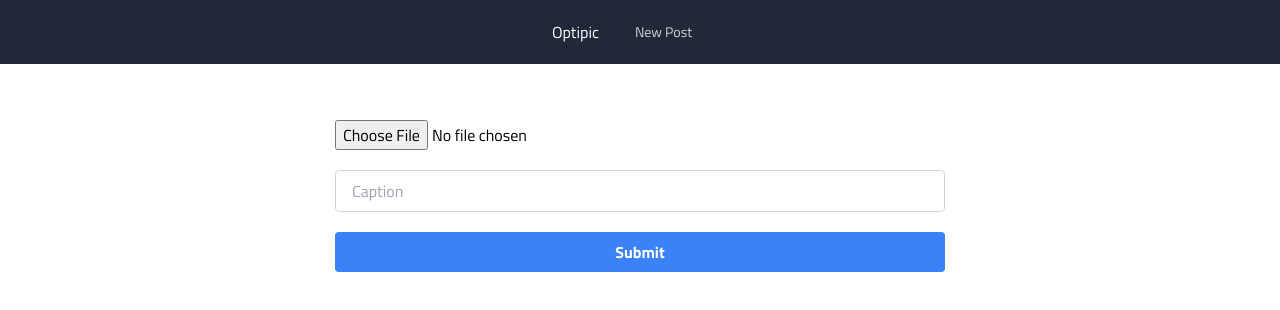
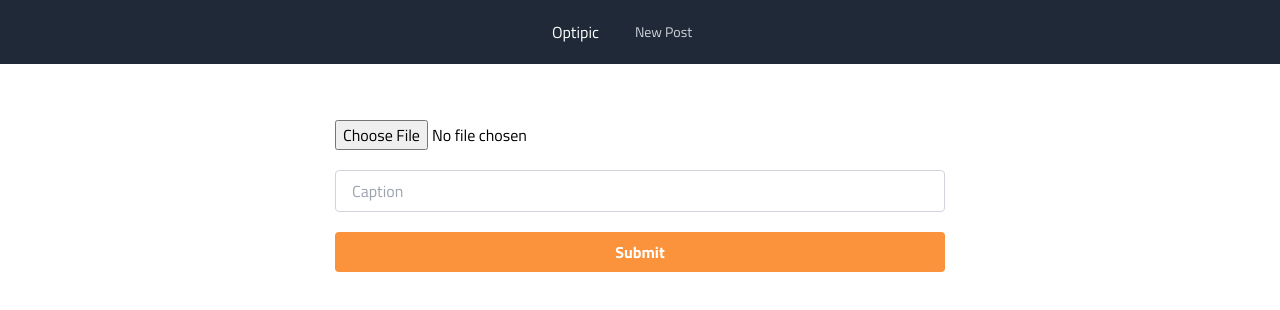
Before and after one commit to KritishShukla/s3image, a React (Vite) app in the folder s3-get-put-and-delete/express-react/react/: page /newPost in a window 1280 px wide. Shown: the top 310 px of the page. Built offline with nearby package versions, Linux system fonts and the light colour scheme.

Commit message:
submit button changed

```diff
--- a/s3-get-put-and-delete/express-react/react/src/components/pages/NewPost.jsx
+++ b/s3-get-put-and-delete/express-react/react/src/components/pages/NewPost.jsx
@@ -49,7 +49,7 @@ export default function NewPost() {
         />
         <button
           type="submit"
-          className="bg-blue-500 text-white font-semibold py-2 px-4 rounded hover:bg-blue-600 focus:outline-none focus:ring focus:ring-blue-300"
+          className="bg-orange-400 text-white font-semibold py-2 px-4 rounded hover:bg-orange-600 focus:outline-none focus:ring focus:ring-blue-300"
         >
           Submit
         </button>
```
